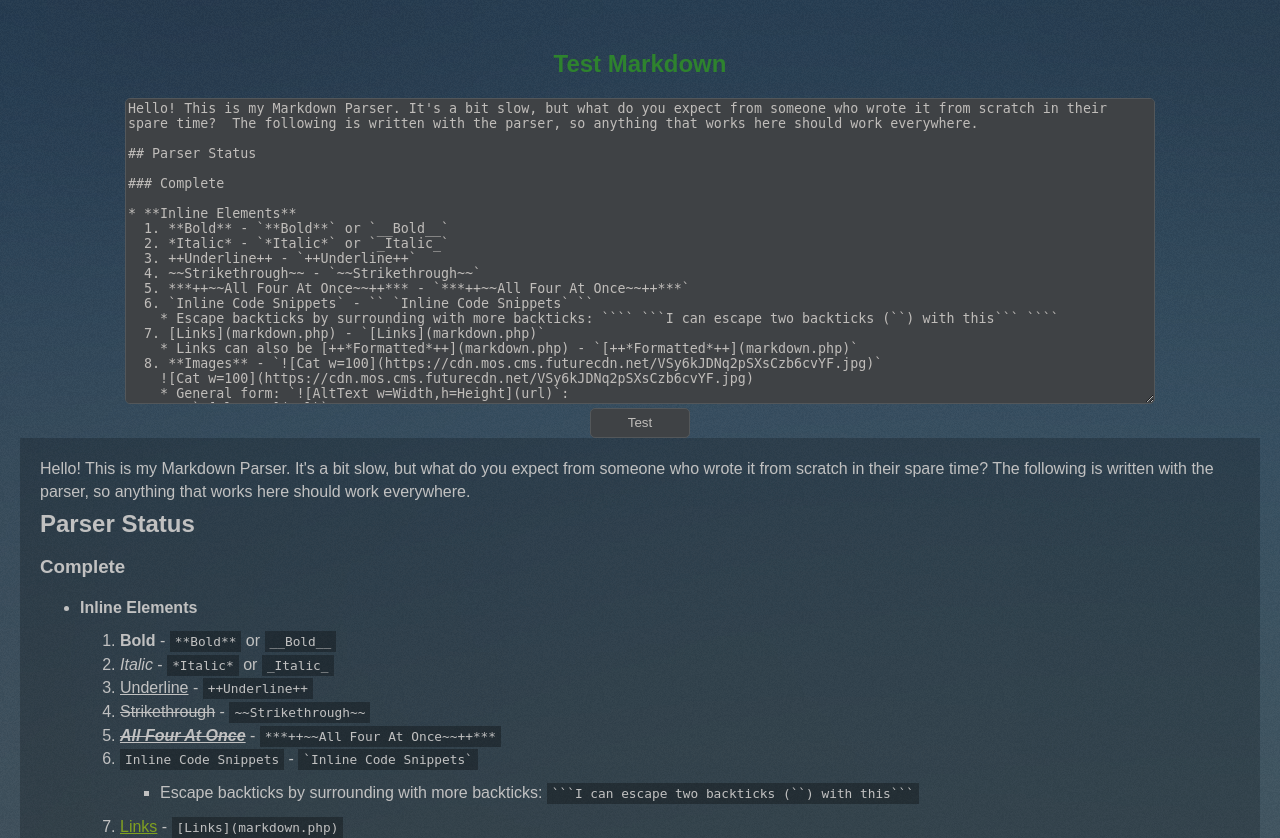
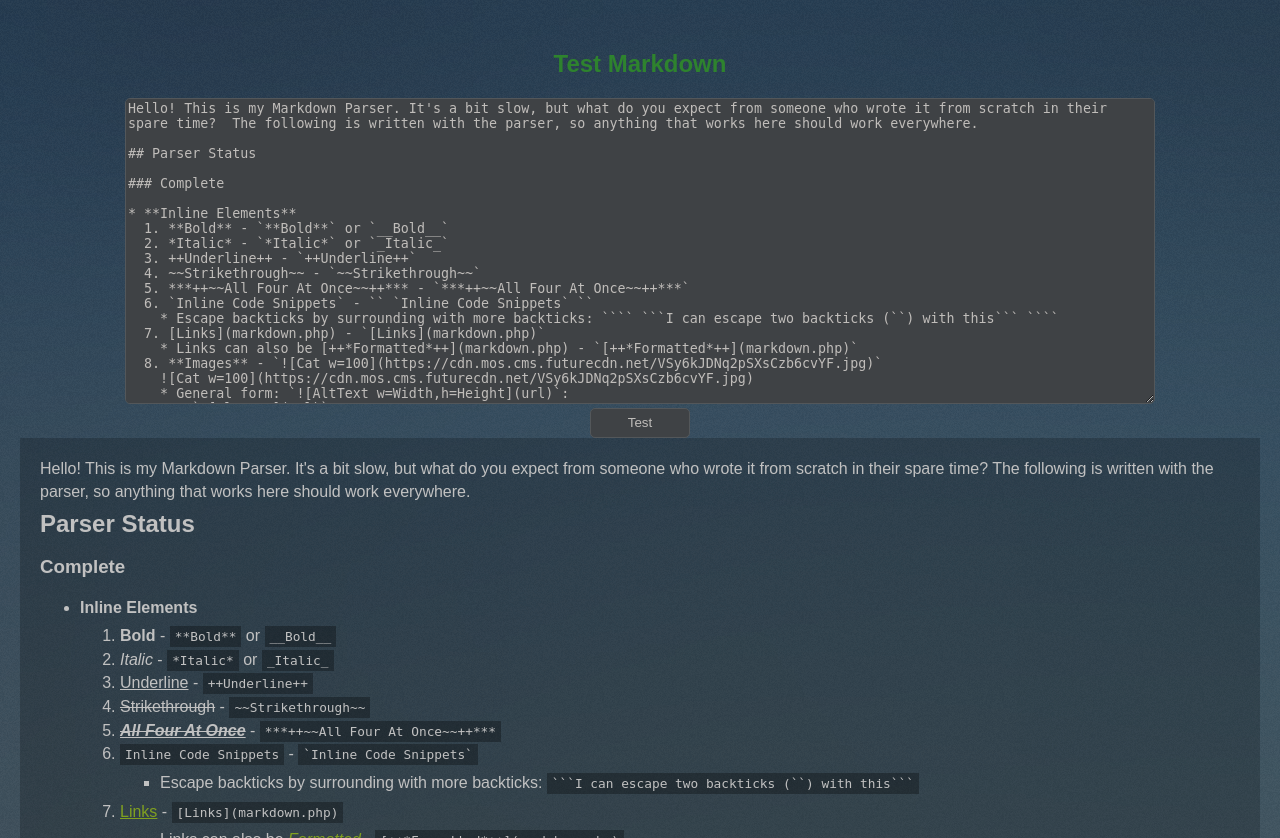
Before and after one commit to danrahn/PlexWeb, a PHP site: page /library/markdown.php in a window 1280 px wide. Shown: the top 838 px of the page. Run offline with PHP 8.4, Linux system fonts and the light colour scheme; grey boxes are pictures that could not be loaded.

Commit message:
Tweak markdown css

```diff
--- a/style/markdown.css
+++ b/style/markdown.css
@@ -6,7 +6,8 @@
 }
 
 .mdDiv {
-    margin: 10px;
+    margin-top: 10px;
+    margin-bottom: 10px;
 }
 
 .md a {
@@ -103,8 +104,8 @@
 }
 
 .md ul, .md ol {
-    margin-top: 10px;
-    margin-bottom: 10px;
+    margin-top: 5px;
+    margin-bottom: 5px;
 }
 
 /* Desktop/Landscape */
```
